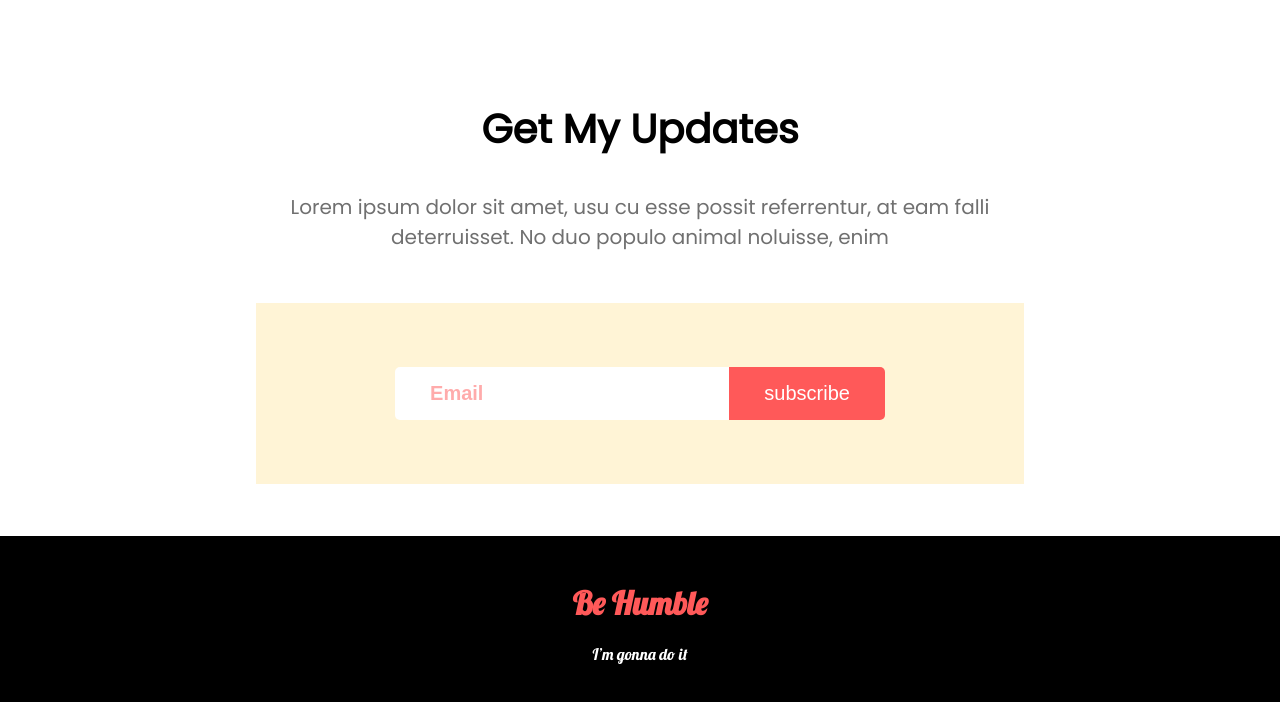
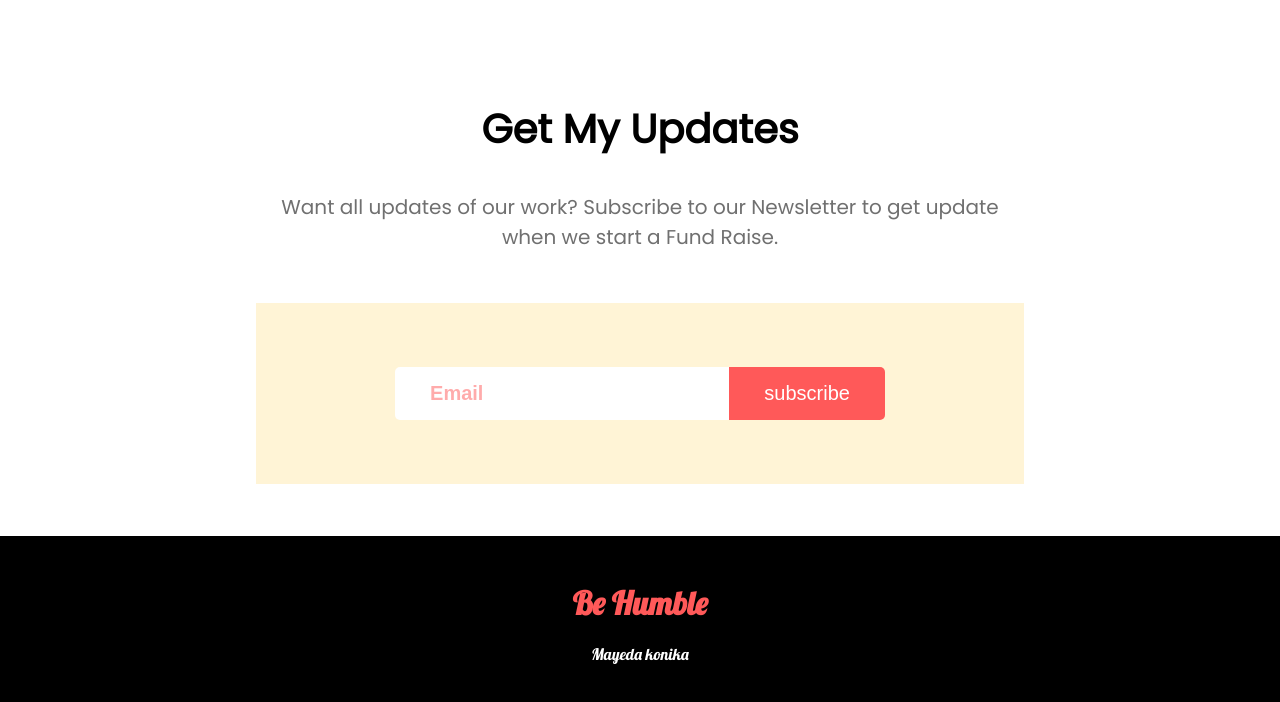
Before and after one commit to Mayeda-Islam/developer-protfolio, a plain HTML site: page index.html in a window 1280 px wide. Shown: the part 2772-3474 px from the top of the page. Drawn offline with Linux system fonts and the light colour scheme.

Commit message:
update section and footer

```diff
--- a/index.html
+++ b/index.html
@@ -108,8 +108,8 @@ donating plans to help them. So, choose the plan that suits you best to donate.
       <section>
          <h1 class="updates-heading">Get My Updates</h1>
          <p class="section-summary" id="update-details" >
-            Lorem ipsum dolor sit amet, usu cu esse possit referrentur, at eam
-            falli deterruisset. No duo populo animal noluisse, enim
+            Want all updates of our work?
+Subscribe to our Newsletter to get update when we start a Fund Raise.
          </p>
          <form class="updates-area">
             <input class="input-email" type="text" placeholder="Email" />
@@ -119,6 +119,6 @@ donating plans to help them. So, choose the plan that suits you best to donate.
    </body>
    <footer>
       <h1>  Be Humble</h1>
-      <p>I’m gonna do it</p>
+      <p>Mayeda konika</p>
    </footer>
 </html>
```
